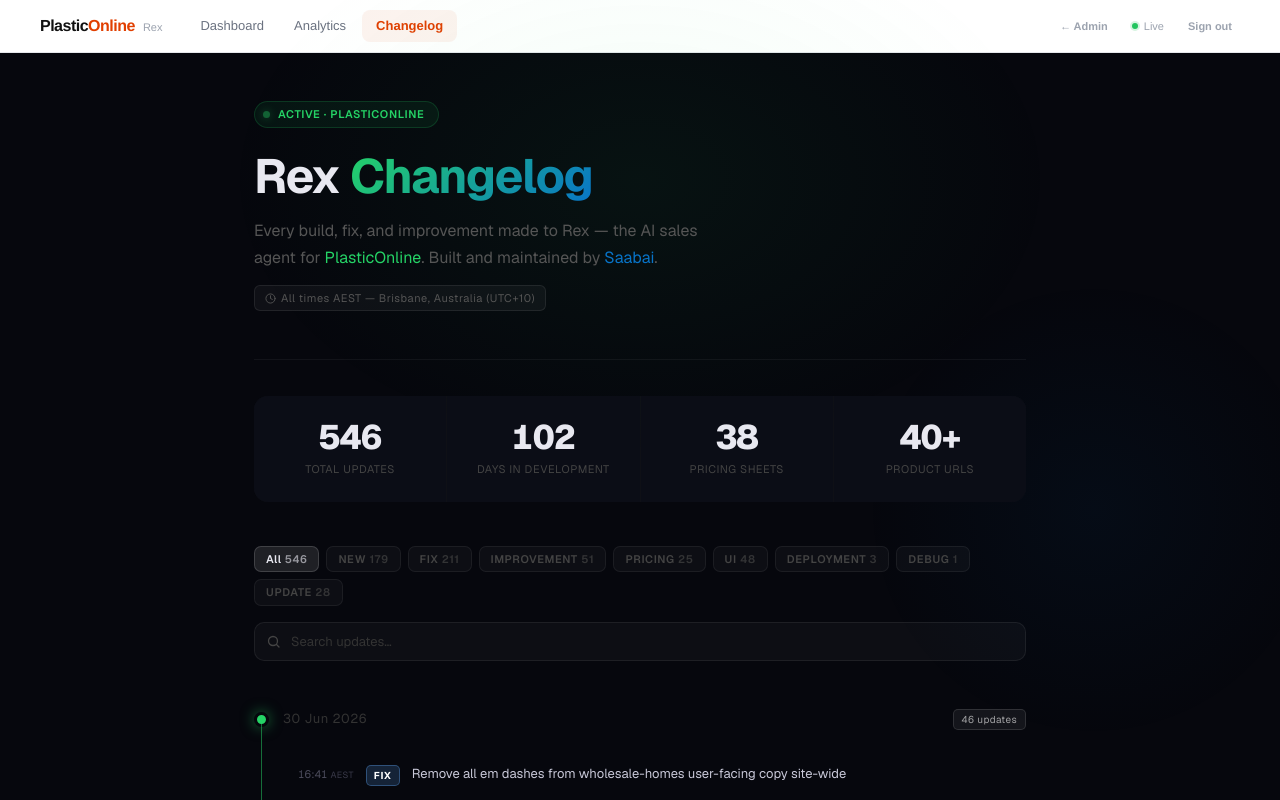
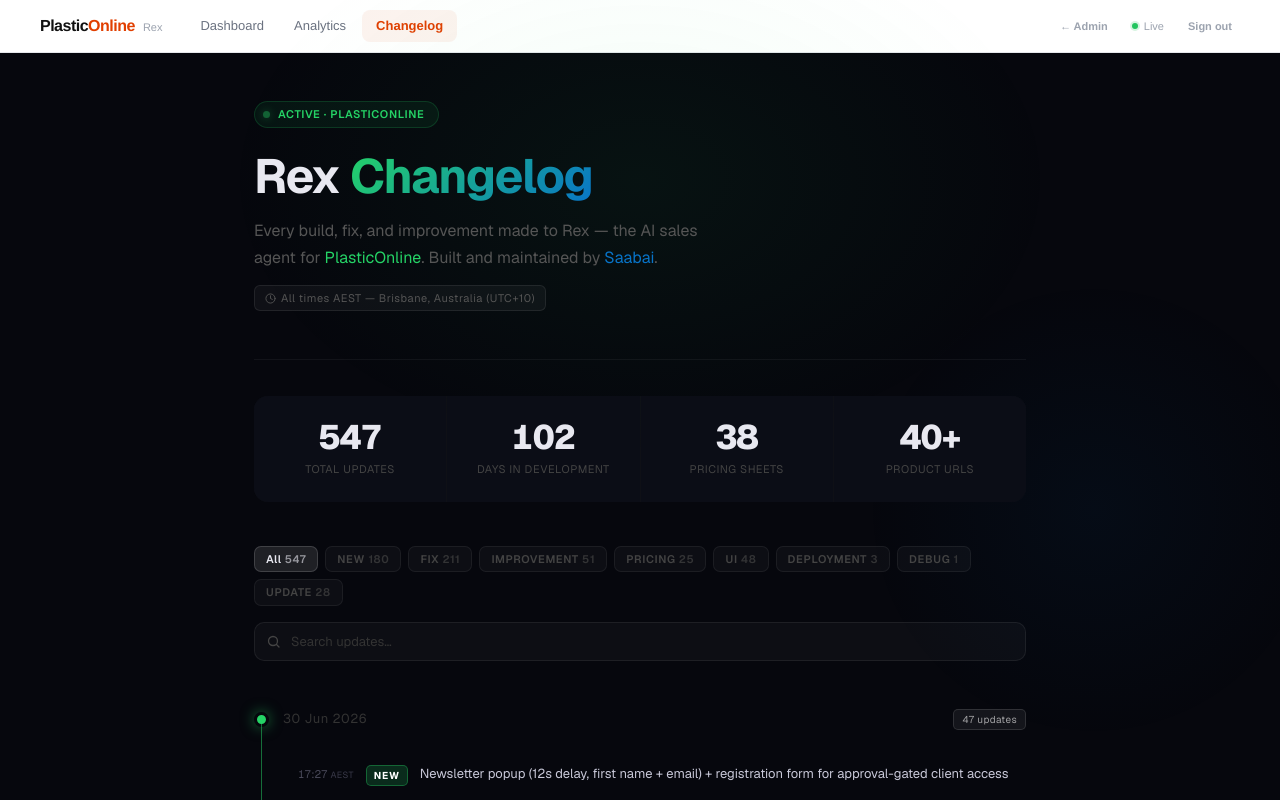
Before and after one commit to sg-satoshi/saabai-site, a Next.js app: page /rex-changelog in a window 1280 px wide. Shown: the top 800 px of the page. Built offline with nearby package versions, Linux system fonts and the light colour scheme.

Commit message:
fix: update registration confirmation copy

```diff
--- a/app/rex-changelog/ChangelogClient.tsx
+++ b/app/rex-changelog/ChangelogClient.tsx
@@ -32,6 +32,7 @@
   {
     date: "30 Jun 2026",
     entries: [
+      { time: "17:27", tag: "NEW", title: "Newsletter popup (12s delay, first name + email) + registration form for approval-gated client access" },
       { time: "16:41", tag: "FIX", title: "Remove all em dashes from wholesale-homes user-facing copy site-wide" },
       { time: "16:33", tag: "UI", title: "Force redeploy — clear Vercel cache, serve updated enquiry section" },
       { time: "16:32", tag: "FIX", title: "Packages nav link redirects to /client/dashboard when logged in, /packages when not" },
--- a/app/sites/wholesale-homes/client/register/page.tsx
+++ b/app/sites/wholesale-homes/client/register/page.tsx
@@ -44,7 +44,7 @@
             </div>
             <h1 className="mt-6 text-xl font-bold md:text-2xl">Application submitted</h1>
             <p className="mt-3 text-sm leading-relaxed text-[#5C6670]">
-              Thanks for your interest. Nick will review your application and send you login details within 24 hours. Keep an eye on your inbox.
+              Thanks for your interest. We will review your application and send your login details within 24 hours. Keep an eye on your inbox.
             </p>
             <Link
               href="/client-login"
```
